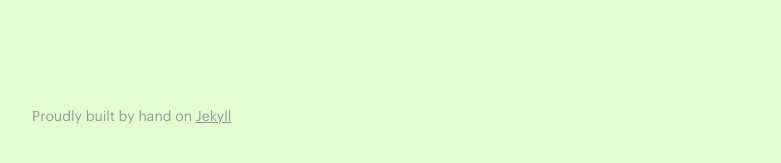
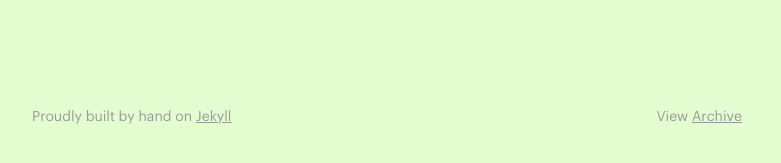
Before and after one commit to jonaschafer/jonaschafer.github.io, a Jekyll site: the page built from index.html, in a window 1280 px wide. Shown: the part 456-619 px from the top of the page, without its empty margins (248-1029 px from the left). Built offline with Jekyll 4.4.1, drawn with Linux system fonts in a browser that asks for light colours.

Commit message:
added archive collection to config, added all projects to archive file

```diff
--- a/_config.yml
+++ b/_config.yml
@@ -22,6 +22,9 @@
   work:
     output: true
     permalink: /:collection/:name/
+  archive:
+      output: true
+      permalink: /:collection/:name/
 
 # Collections default
 defaults:
@@ -35,3 +38,8 @@
       type: "work"
     values:
       layout: default
+  - scope:
+      path: ""
+      type: "archive"
+    values:
+      layout: default
--- a/_includes/footer.html
+++ b/_includes/footer.html
@@ -1,15 +1,21 @@
 <footer>
 	<div class="parent">
 	  <div class="left">
-			<p class="footer">
-				Proudly built by hand on <a href="https://jekyllrb.com" target="_blank">Jekyll</a>
+			<p class="footer">Proudly built by hand on
+				<a href="https://jekyllrb.com" target="_blank">Jekyll</a>
+			</p>
+		</div>
 
-				<!-- Social links
-        <a href="http://www.dribbble.com/whyhellothere" target="_blank">Dribbble</a>
-        <a href="http://www.github.com/jonaschafer" target="_blank">Github</a>
-        <a href="http://www.workingnotworking.com/whyhellothere" target="_blank">WNW</a> -->
-      </p>
+		<div class="right">
+			<p class="footer">View
+				<a href="/archive" target="_blank">Archive</a>
+			</p>
 		</div>
 
 	</div>
 </footer>
+
+<!-- Social links
+	<a href="http://www.dribbble.com/whyhellothere" target="_blank">Dribbble</a>
+	<a href="http://www.github.com/jonaschafer" target="_blank">Github</a>
+	<a href="http://www.workingnotworking.com/whyhellothere" target="_blank">WNW</a> -->
```
Also changed, not shown: archive.html (added, +16 -0 lines).
